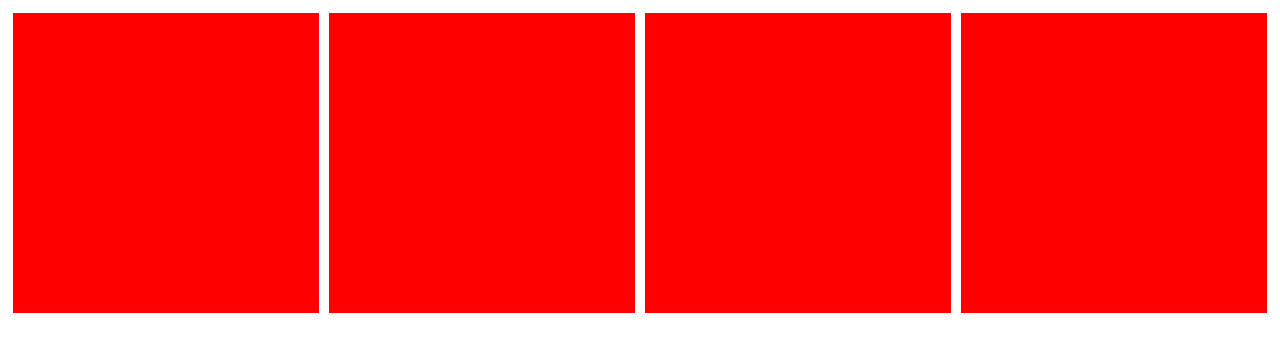
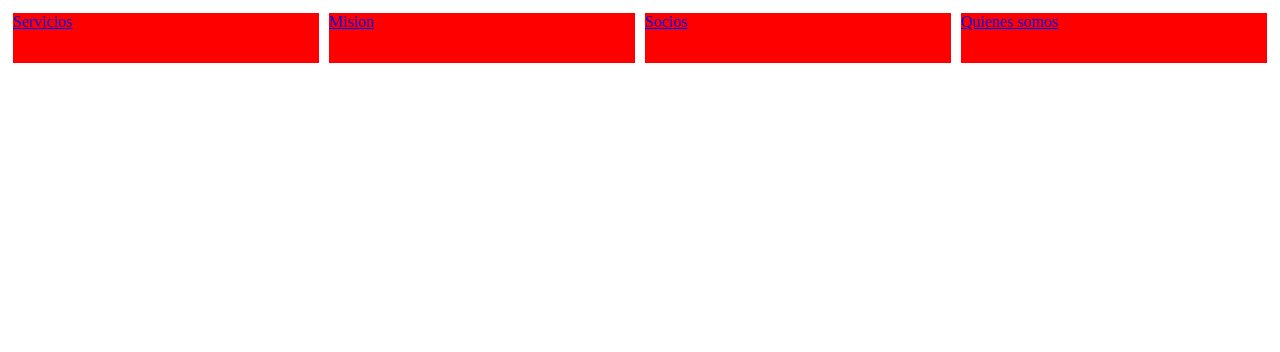
Before and after one commit to Elmalote2005/Tu-salud-psicologica, a plain HTML site: page index.html in a window 1280 px wide. Drawn offline with Linux system fonts and the light colour scheme.

Commit message:
Se comenzo con el menu de navegacion.

```diff
--- a/index.html
+++ b/index.html
@@ -8,11 +8,16 @@
 </head>
 <body>
     <div class="container">
-        <div class="card"></div>
-        <div class="card"></div>
-        <div class="card"></div>
-        <div class="card"></div>
+        <div class="card"><a href="#">Servicios</a></div>
+        <div class="card"><a href="#">Mision</a></div>
+        <div class="card"><a href="#">Socios</a></div>
+        <div class="card"><a href="#">Quienes somos</a></div>
     </div>
 
 </body>
+
+<div class="menu">
+
+</div>
+
 </html>
--- a/styles.css
+++ b/styles.css
@@ -5,8 +5,8 @@
 .card{
 flex-grow: 1;
 flex-basis: 200;
-width: 300px;
-height: 300px;
+width: 50px;
+height: 50px;
 background-color: red;
 margin: 5px;
 }
```
